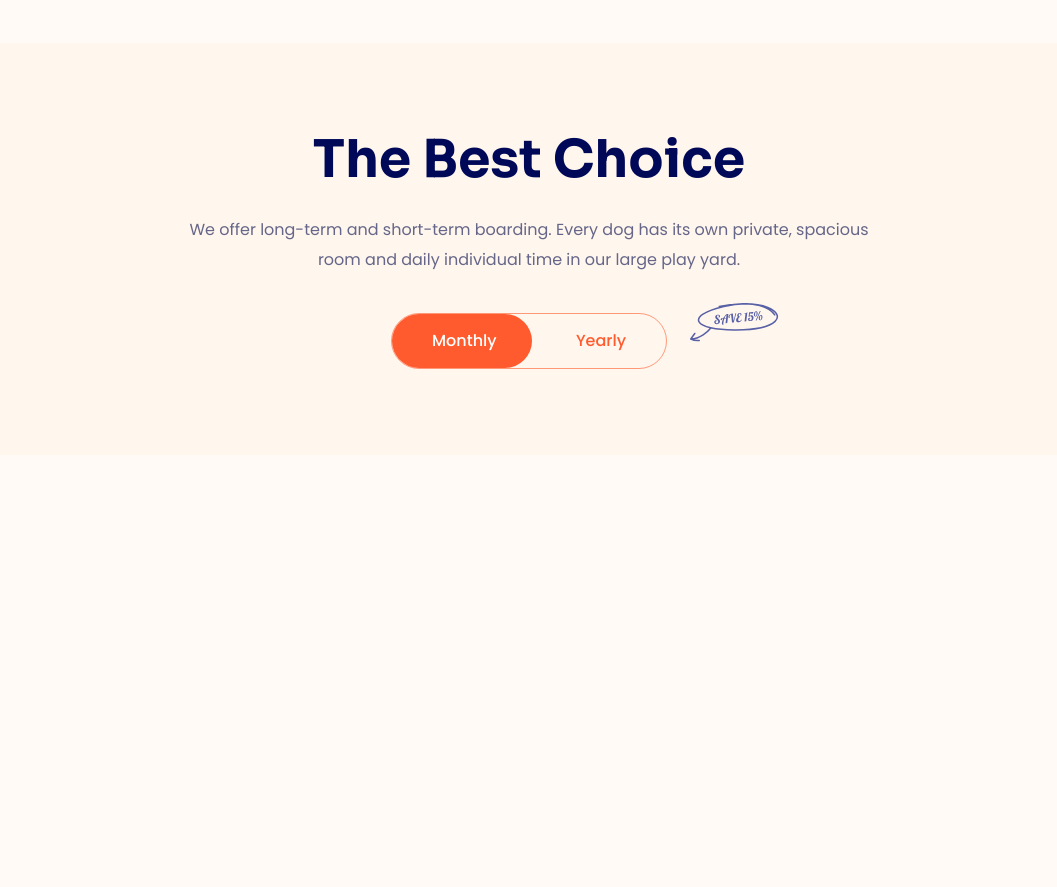
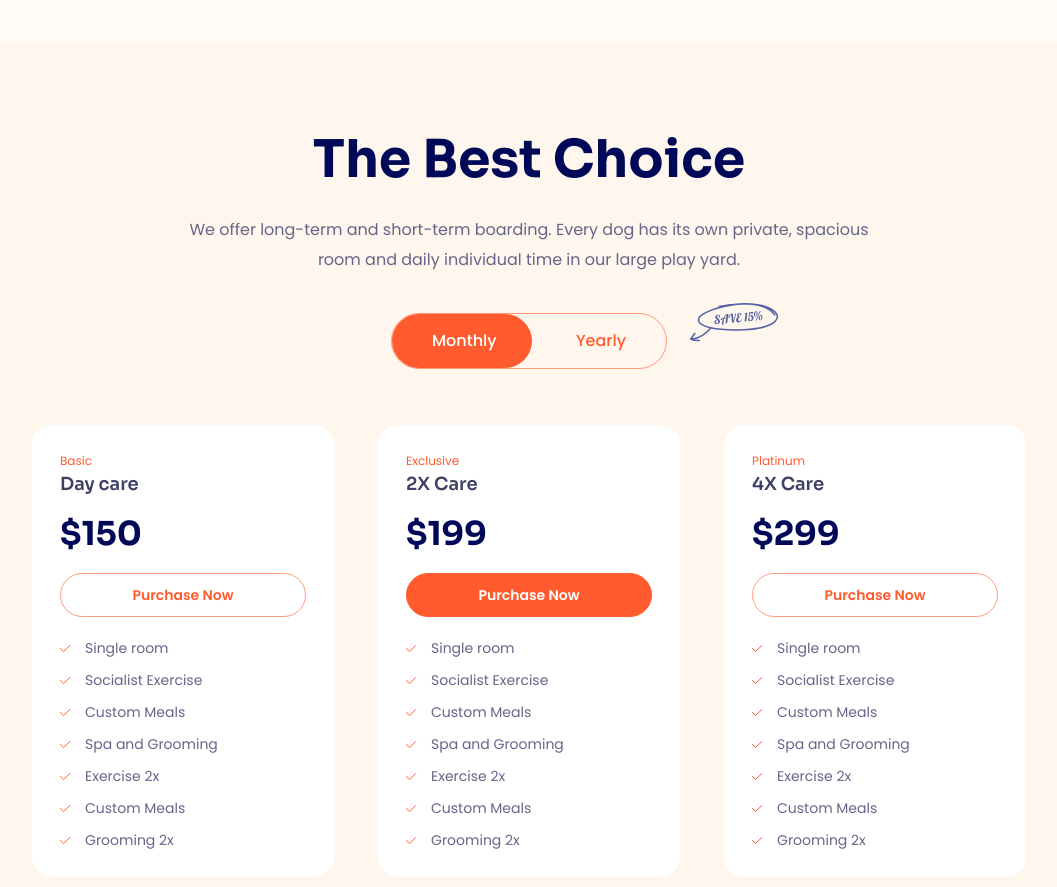
Before and after one commit to albatka123/Lucy-website-design, a plain HTML site: page index.html in a window 1280 px wide. Shown: the part 4180-5067 px from the top of the page, without its empty margins (111-1168 px from the left). Before the commit the page ends 4876 px from the top, so only its background shows below. Drawn offline with Linux system fonts and the light colour scheme.

Commit message:
Final Pricing Des

```diff
--- a/assets/css/styles.css
+++ b/assets/css/styles.css
@@ -63,9 +63,9 @@ a {
 }
 
 .btn--primary {
-    color: #fff;
-    background: var(--primary-color);
-    border-color: var(--primary-color);
+    color: #fff !important;
+    background: var(--primary-color) !important;
+    border-color: var(--primary-color) !important;
 }
 
 .btn:hover {
@@ -814,6 +814,10 @@ a {
     padding: 86px 0;
 }
 
+.pricing__container {
+    width: 994px;
+}
+
 .pricing__heading,
 .pricing__desc {
     text-align: center;
@@ -889,3 +893,68 @@ a {
     top: -10px;
     right: -112px;
 }
+/* --------- Pricing List ---------- */
+.pricing__list {
+    display: grid;
+    grid-template-columns: repeat(3, 1fr);
+    column-gap: 44px;
+    margin-top: 56px;
+}
+
+.pricing-item {
+    background: #fff;
+    border-radius: 20px;
+    padding: 30px 28px;
+}
+
+.pricing-item__type {
+    color: #ff5b2e;
+    font-size: 1.2rem;
+    font-weight: 400;
+    line-height: 1;
+}
+
+.pricing-item__heading {
+    margin-top: 8px;
+    color: #3f4065;
+    font-size: 1.8rem;
+    font-weight: 600;
+    line-height: 1;
+}
+
+.pricing-item__price {
+    margin-top: 24px;
+    color: #000958;
+    font-family: Sora, sans-serif;
+    font-size: 3.3rem;
+    font-weight: 700;
+    line-height: 1.03;
+}
+
+.pricing-item__btn {
+    --height: 44px;
+
+    margin-top: 22px;
+    width: 100%;
+    border: 1px solid rgba(255, 91, 46, 0.6);
+    color: #ff5b2e;
+    background: transparent;
+}
+
+.pricing-item__list {
+    margin-top: 24px;
+}
+
+.pricing-item__item {
+    display: flex;
+    margin-top: 18px;
+    color: #656689;
+    font-size: 1.4rem;
+    font-weight: 400;
+    line-height: 1;
+}
+
+.pricing-item__item::before {
+    content: url(../img/pricing-check.svg);
+    margin-right: 14px;
+}
--- a/index.html
+++ b/index.html
@@ -239,7 +239,7 @@
                 </div>
             </div>
         </section>
-        <main style="height: 4000px">
+        <main style="height: 8000px">
             <!-- About -->
             <section class="about">
                 <div class="container">
@@ -597,7 +597,7 @@
             </section>
             <!-- Pricing -->
             <section class="pricing">
-                <div class="container">
+                <div class="container pricing__container">
                     <h2 class="section__heading pricing__heading">
                         The Best Choice
                     </h2>
@@ -637,6 +637,75 @@
                             />
                         </div>
                     </div>
+
+                    <div class="pricing__list">
+                        <!-- Pricing Item 1 -->
+                        <article class="pricing-item">
+                            <p class="pricing-item__type">Basic</p>
+                            <h3 class="pricing-item__heading">Day care</h3>
+                            <p class="pricing-item__price">$150</p>
+                            <button class="btn pricing-item__btn">
+                                Purchase Now
+                            </button>
+                            <ul class="pricing-item__list">
+                                <li class="pricing-item__item">Single room</li>
+                                <li class="pricing-item__item">
+                                    Socialist Exercise
+                                </li>
+                                <li class="pricing-item__item">Custom Meals</li>
+                                <li class="pricing-item__item">
+                                    Spa and Grooming
+                                </li>
+                                <li class="pricing-item__item">Exercise 2x</li>
+                                <li class="pricing-item__item">Custom Meals</li>
+                                <li class="pricing-item__item">Grooming 2x</li>
+                            </ul>
+                        </article>
+                        <!-- Pricing Item 2 -->
+                        <article class="pricing-item">
+                            <p class="pricing-item__type">Exclusive</p>
+                            <h3 class="pricing-item__heading">2X Care</h3>
+                            <p class="pricing-item__price">$199</p>
+                            <button class="btn pricing-item__btn btn--primary">
+                                Purchase Now
+                            </button>
+                            <ul class="pricing-item__list">
+                                <li class="pricing-item__item">Single room</li>
+                                <li class="pricing-item__item">
+                                    Socialist Exercise
+                                </li>
+                                <li class="pricing-item__item">Custom Meals</li>
+                                <li class="pricing-item__item">
+                                    Spa and Grooming
+                                </li>
+                                <li class="pricing-item__item">Exercise 2x</li>
+                                <li class="pricing-item__item">Custom Meals</li>
+                                <li class="pricing-item__item">Grooming 2x</li>
+                            </ul>
+                        </article>
+                        <!-- Pricing Item 3 -->
+                        <article class="pricing-item">
+                            <p class="pricing-item__type">Platinum</p>
+                            <h3 class="pricing-item__heading">4X Care</h3>
+                            <p class="pricing-item__price">$299</p>
+                            <button class="btn pricing-item__btn">
+                                Purchase Now
+                            </button>
+                            <ul class="pricing-item__list">
+                                <li class="pricing-item__item">Single room</li>
+                                <li class="pricing-item__item">
+                                    Socialist Exercise
+                                </li>
+                                <li class="pricing-item__item">Custom Meals</li>
+                                <li class="pricing-item__item">
+                                    Spa and Grooming
+                                </li>
+                                <li class="pricing-item__item">Exercise 2x</li>
+                                <li class="pricing-item__item">Custom Meals</li>
+                                <li class="pricing-item__item">Grooming 2x</li>
+                            </ul>
+                        </article>
+                    </div>
                 </div>
             </section>
         </main>
```
Also changed, not shown: assets/img/pricing-check.svg (added).
